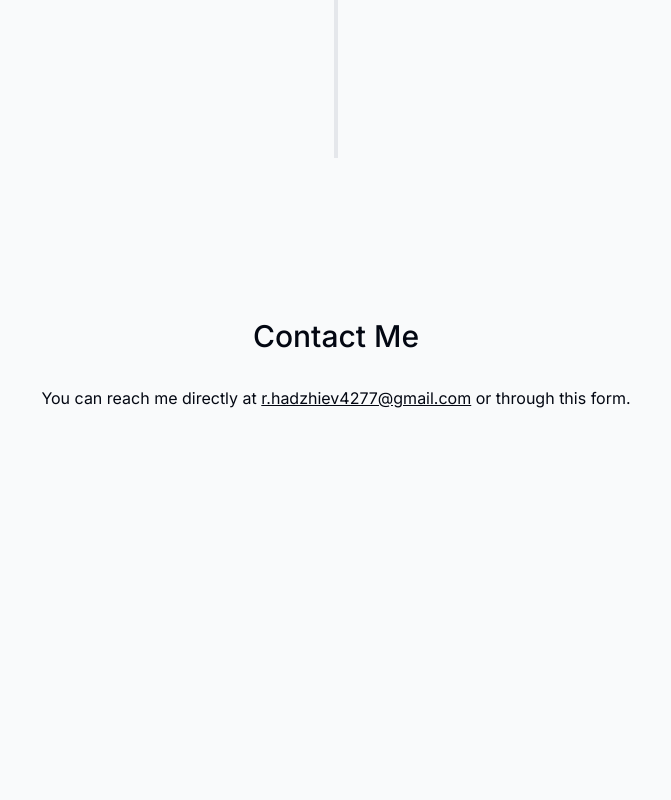
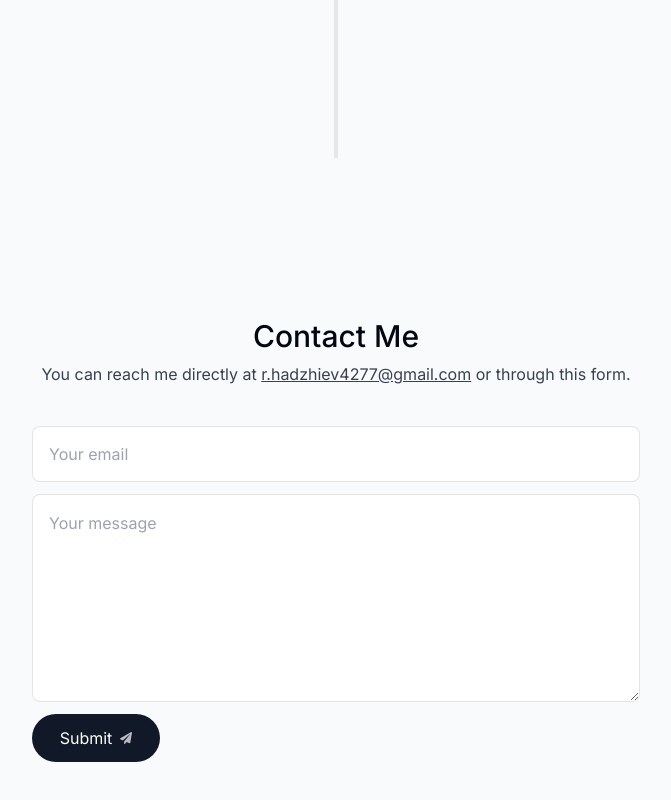
Before and after one commit to HadzhieV777/portfolio, a Next.js app: page / in a window 1280 px wide. Shown: the part 3206-4006 px from the top of the page, without its empty margins (304-975 px from the left). Before the commit the page ends 3728 px from the top, so only its background shows below. Built offline with nearby package versions, Linux system fonts and the light colour scheme.

Commit message:
Styling contact form

```diff
--- a/app/globals.css
+++ b/app/globals.css
@@ -10,3 +10,7 @@
     font-family: -apple-system, BlinkMacSystemFont, Segoe UI, Roboto, Oxygen,
       Ubuntu, Cantarell, Fira Sans, Droid Sans, Helvetica Neue, sans-serif;
 }
+
+.borderBlack {
+   @apply border border-black/10;
+}
--- a/components/Contact.tsx
+++ b/components/Contact.tsx
@@ -3,15 +3,48 @@
 import { useSectionInView } from "@/common/hooks";
 import React from "react";
 import SectionHeading from "./section-heading";
+import { FaPaperPlane } from "react-icons/fa";
+import { motion } from "framer-motion";
 
 export default function Contact() {
-  const { ref } = useSectionInView("Contact", 0.5);
+  const { ref } = useSectionInView("Contact");
 
   return (
-    <section ref={ref} id="contact" className="scroll-mt-28 mb-28">
+    <motion.section
+      ref={ref}
+      id="contact"
+      className="scroll-mt-28 mb-28 sm:mb-28 w-[min(100%,38rem)] text-center"
+      initial={{ opacity: 0 }}
+      whileInView={{ opacity: 1 }}
+      transition={{ duration: 1 }}
+      viewport={{ once: true }}
+    >
       <SectionHeading>Contact Me</SectionHeading>
-      <p>You can reach me directly at <a className="underline" href="mailto:r.hadzhiev4277@gmail.com">r.hadzhiev4277@gmail.com</a> or through this form.</p>
-      <form></form>
-    </section>
+      <p className="text-gray-700 -mt-6">
+        You can reach me directly at{" "}
+        <a className="underline" href="mailto:r.hadzhiev4277@gmail.com">
+          r.hadzhiev4277@gmail.com
+        </a>{" "}
+        or through this form.
+      </p>
+      <form className="mt-10 flex flex-col">
+        <input
+          className="h-14 px-4 rounded-lg borderBlack"
+          type="email"
+          placeholder="Your email"
+        />
+        <textarea
+          className="h-52 my-3 rounded-lg borderBlack p-4"
+          placeholder="Your message"
+        />
+        <button
+          type="submit"
+          className=" group flex items-center justify-center gap-2 h-[3rem] w-[8rem] bg-gray-900 text-white rounded-full outline-none transition-all hover:bg-gray-950 focus:scale-110 hover:scale-110 active:scale-105"
+        >
+          Submit{" "}
+          <FaPaperPlane className="text-xs opacity-70 transition-all group-hover:translate-x-1 group-hover:-translate-y-1" />
+        </button>
+      </form>
+    </motion.section>
   );
 }
--- a/components/Hero.tsx
+++ b/components/Hero.tsx
@@ -1,6 +1,7 @@
 "use client";
 
 import { useSectionInView } from "@/common/hooks";
+import { useActiveSectionCxt } from "@/context/active-section-ctx";
 import { motion } from "framer-motion";
 import Image from "next/image";
 import Link from "next/link";
@@ -11,6 +12,7 @@
 
 export default function Hero() {
   const { ref } = useSectionInView("Home", 0.5);
+  const { setActiveSection, setTimeOfLastClick } = useActiveSectionCxt();
 
   return (
     <section
@@ -74,6 +76,10 @@
         <Link
           href="#contact"
           className="group bg-gray-900 text-white px-7 py-3 flex items-center gap-2 rounded-full outline-none focus:scale-110 hover:scale-110 hover:bg-gray-950 active:scale-105 transition"
+          onClick={() => {
+            setActiveSection("Contact");
+            setTimeOfLastClick(Date.now());
+          }}
         >
           Contact me{" "}
           <BsArrowRight className="opacity-70 group-hover:translate-x-1 transition" />
@@ -82,7 +88,7 @@
         <a
           href="/CV.pdf"
           download={true}
-          className="group bg-white px-5 py-3 flex items-center gap-2 rounded-full outline-none focus:scale-110 hover:scale-110 active:scale-105 transition cursor-pointer border border-black/10"
+          className="group bg-white px-5 py-3 flex items-center gap-2 rounded-full outline-none focus:scale-110 hover:scale-110 active:scale-105 transition cursor-pointer borderBlack"
         >
           Download CV
           <HiDownload className="opacity-60 group-hover:translate-y-1 translation" />
```
